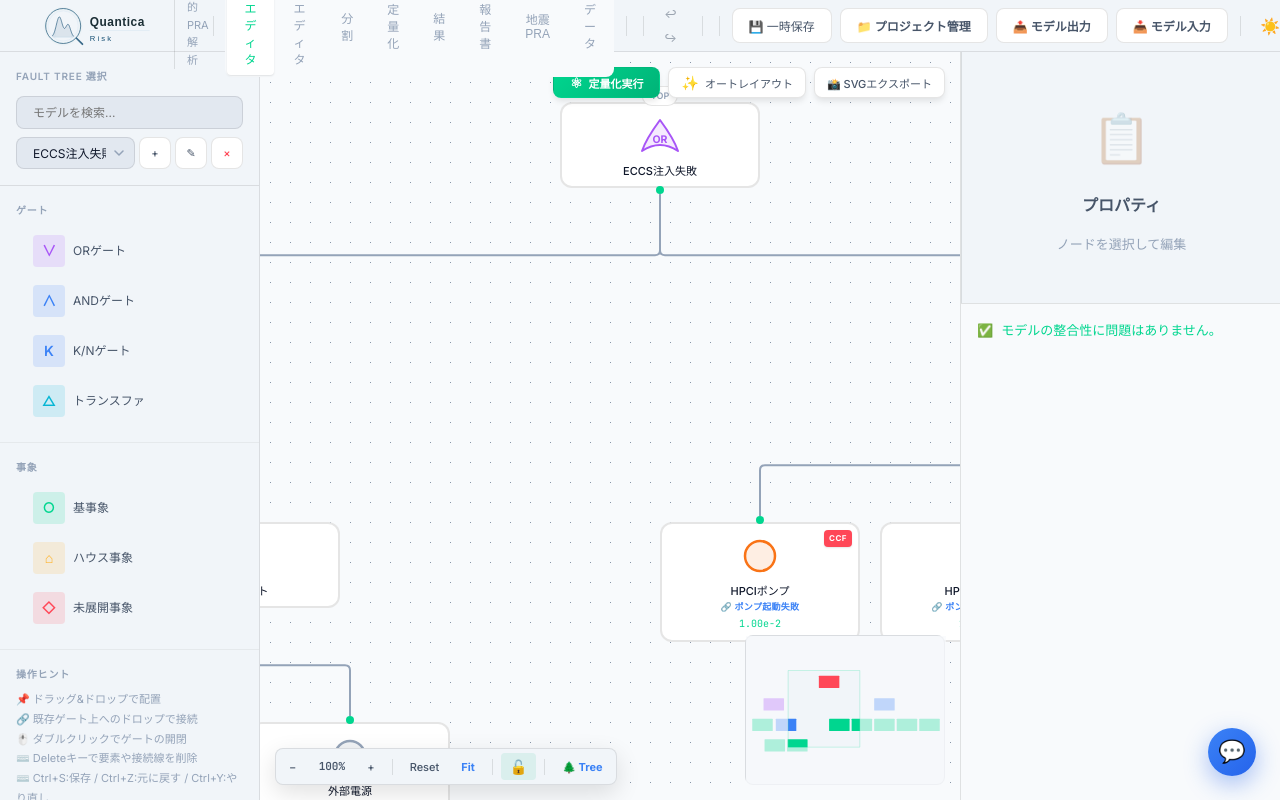
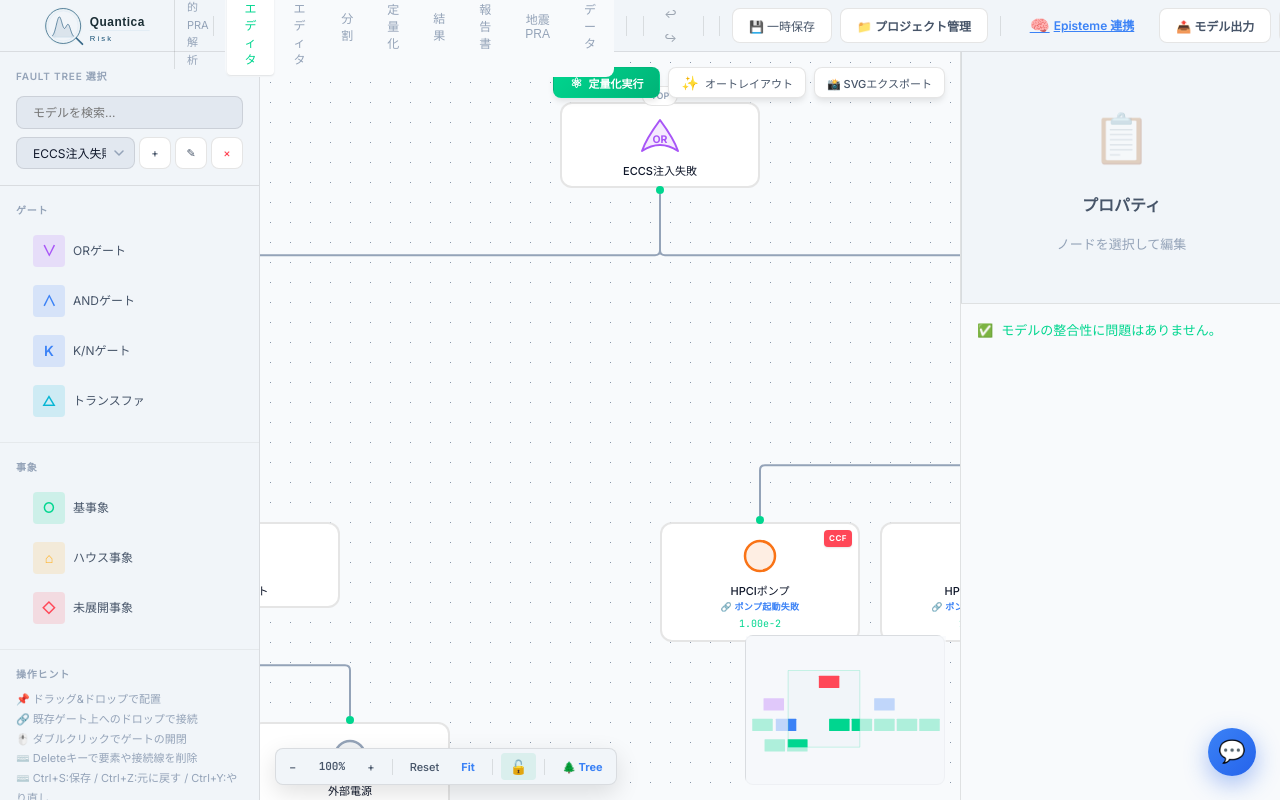
Before and after one commit to wsaenotsock/PRA-Nexus-trial, a Next.js app: page / in a window 1280 px wide. Built offline with nearby package versions, Linux system fonts and the light colour scheme.

Commit message:
feat: add PRA Episteme link to global header

```diff
--- a/src/app/page.tsx
+++ b/src/app/page.tsx
@@ -723,6 +723,21 @@ export default function Home() {
             {t.projectManager}
           </button>
 
+          <div className="toolbar__separator" />
+
+          {/* PRA Episteme Link */}
+          <a
+            href="https://pra-episteme.vercel.app/"
+            target="_blank"
+            rel="noopener noreferrer"
+            className="btn btn--ghost"
+            title="PRA Knowledge Intelligence Platform"
+            style={{ fontWeight: 600, color: 'var(--accent-blue)', display: 'flex', alignItems: 'center', gap: '4px' }}
+          >
+            <span style={{ fontSize: '16px' }}>🧠</span>
+            {locale === 'ja' ? 'Episteme 連携' : 'PRA Episteme'}
+          </a>
+
           {/* Model Export / Import */}
           <button
             className="btn btn--secondary"
```
